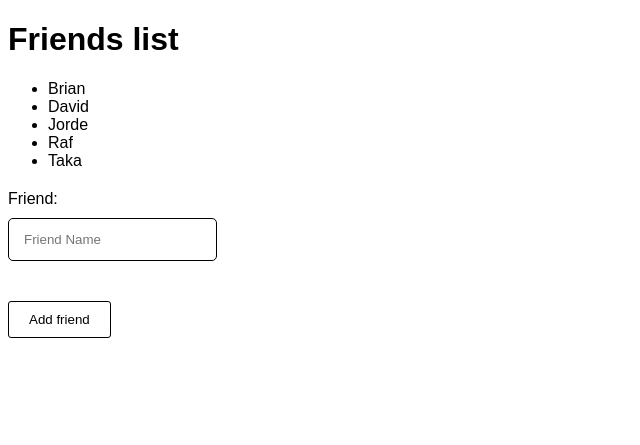
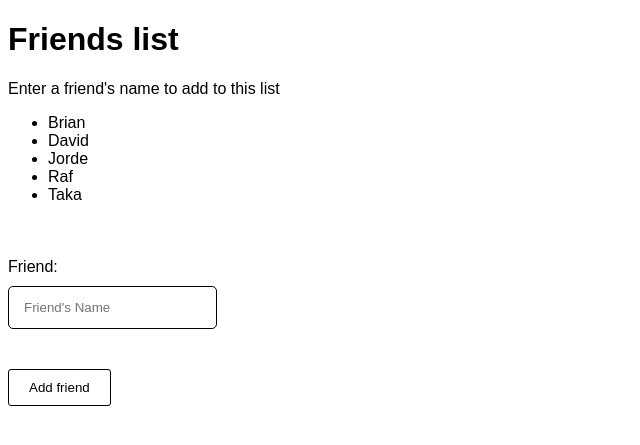
Before and after one commit to planeswalker1/friends-list, a Node server app: page / in a window 1280 px wide. Shown: the top 445 px of the page, without its empty margins (0-640 px from the left). Run offline with Node 20, Linux system fonts and the light colour scheme.

Commit message:
add form error handling js, and description text

```diff
--- /dev/null
+++ b/public/js/main.js
@@ -0,0 +1,14 @@
+const form = document.querySelector('form');
+const input = document.querySelector('input');
+const output = document.querySelector('.hidden');
+
+form.addEventListener('submit', function (event) {
+  if (input.value === '') {
+    event.preventDefault();
+    output.classList.remove('hidden');
+  }
+});
+
+input.addEventListener('focus', function () {
+  output.classList.add('hidden');
+});
--- a/views/index.ejs
+++ b/views/index.ejs
@@ -1,16 +1,19 @@
 <% include partials/header.ejs %>
 
 <h1>Friends list</h1>
+<p>Enter a friend's name to add to this list</p>
 <ul>
   <% friends.forEach(function (friend) { %>
     <li><%= friend %></li>
-  <% }); %>
+    <% }); %>
 </ul>
+
+<p class="hidden">Please enter a friend's name.</p>
 
 <form action="/addfriend" method="POST">
   <div class="form-group">
     <label for="friend">Friend: </label>
-    <input id="friend" type="text" name="friendName" placeholder="Friend Name">
+    <input id="friend" type="text" name="friendName" placeholder="Friend's Name">
   </div>
   <button type="submit">Add friend</button>
 </form>
--- a/views/partials/header.ejs
+++ b/views/partials/header.ejs
@@ -4,7 +4,8 @@
   <meta charset="UTF-8">
   <meta name="viewport" content="width=device-width, initial-scale=1.0">
   <meta http-equiv="X-UA-Compatible" content="ie=edge">
-  <title>Friend's List - Home</title>
+  <title>Friends List - Home</title>
   <link rel="stylesheet" href="/css/main.css">
+  <script src="/js/main.js" defer></script>
 </head>
 <body>
```
